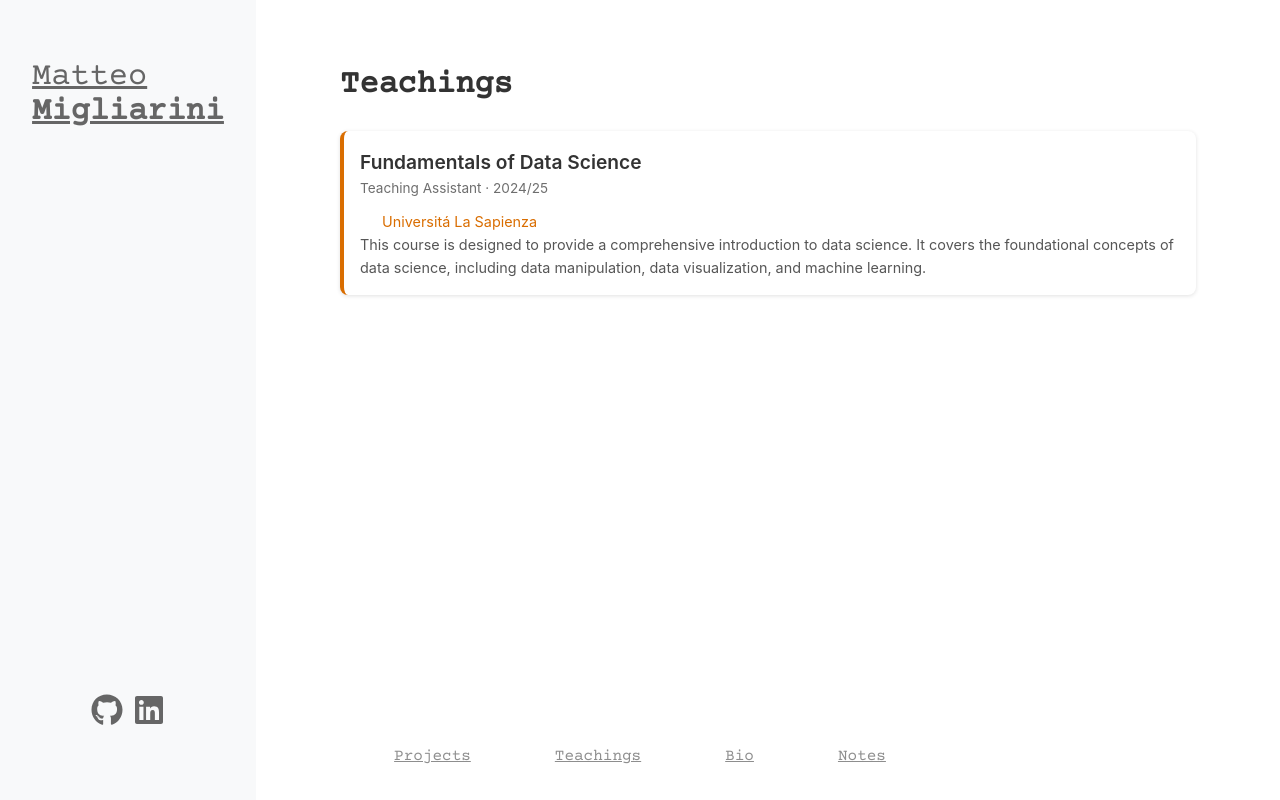
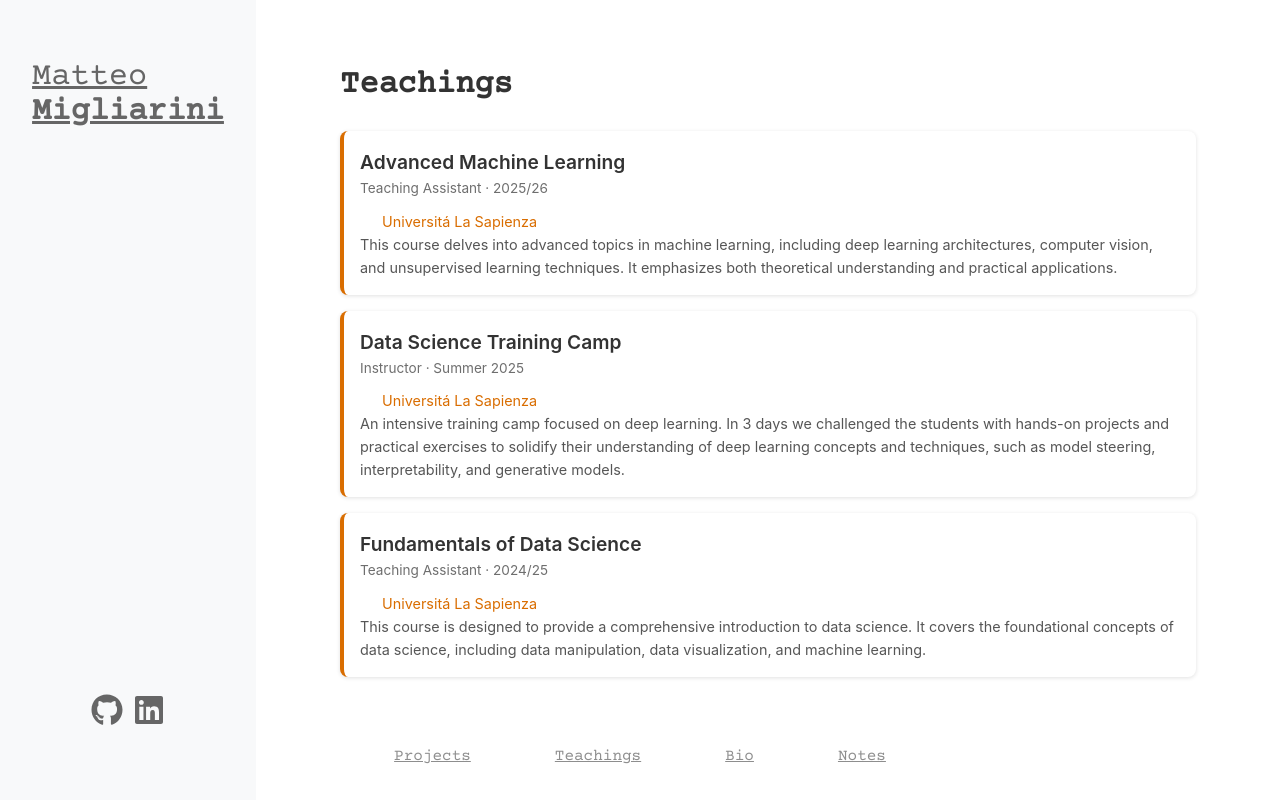
Before and after one commit to Mamiglia/mamiglia.github.io, a Vue app: page /#/teachings in a window 1280 px wide. Built offline with nearby package versions, Linux system fonts and the light colour scheme; some icons are missing.

Commit message:
style: update bio and projects descriptions for clarity and detail; adjust typewriter effect delay in Bio.vue for improved user experience

```diff
--- a/public/docs/teachings.yaml
+++ b/public/docs/teachings.yaml
@@ -1,4 +1,14 @@
 teachings:
+  - title: "Advanced Machine Learning"
+    description: "This course delves into advanced topics in machine learning, including deep learning architectures, computer vision, and unsupervised learning techniques. It emphasizes both theoretical understanding and practical applications."
+    place: "Universitá La Sapienza"
+    role: "Teaching Assistant"
+    year: "2025/26"
+  - title: "Data Science Training Camp"
+    description: "An intensive training camp focused on deep learning. In 3 days we challenged the students with hands-on projects and practical exercises to solidify their understanding of deep learning concepts and techniques, such as model steering, interpretability, and generative models."
+    place: "Universitá La Sapienza"
+    role: "Instructor"
+    year: "Summer 2025"
   - title: "Fundamentals of Data Science"
     description: "This course is designed to provide a comprehensive introduction to data science. It covers the foundational concepts of data science, including data manipulation, data visualization, and machine learning."
     link: "https://classroom.google.com/c/Njg1NDA0ODgwOTY0?cjc=bc7iaui"
--- a/src/views/Bio.vue
+++ b/src/views/Bio.vue
@@ -40,7 +40,7 @@ defineComponent({
           v-if="bioText.length"
           :strings="bioText"
           :autoStart="true"
-          :delay="15"
+          :delay="4"
           :deleteSpeed="100000000000000000000"
           :cursor="'█'"
         />
```
Also changed, not shown: public/docs/bio.md (+3 -1 lines), public/docs/projects.yaml (+20 -2 lines).
